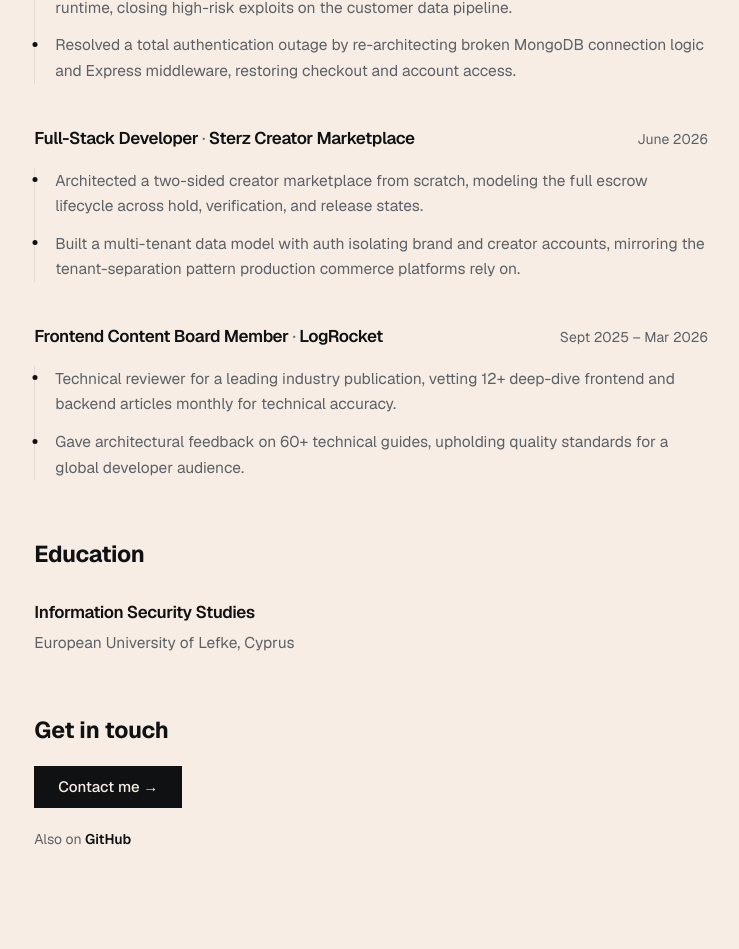
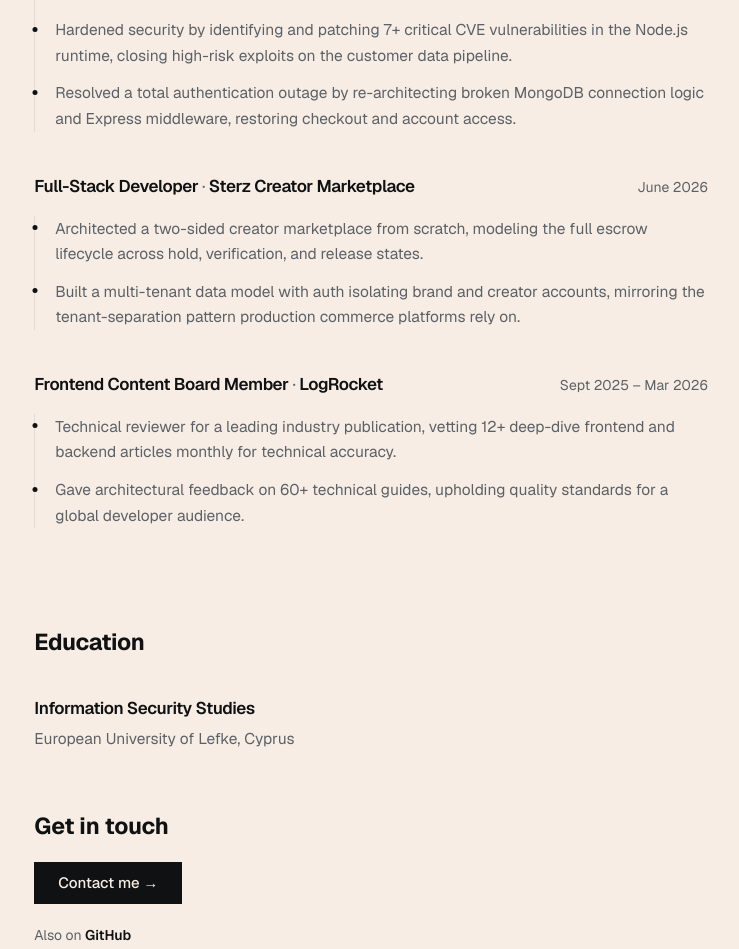
Before and after one commit to samuel-sarmah/samuel, a Next.js app: page /about in a window 1280 px wide. Shown: the part 1190-2139 px from the top of the page, without its empty margins (393-1132 px from the left). Before the commit the page ends 2097 px from the top, so only its background shows below. Built offline with nearby package versions, Linux system fonts and the light colour scheme.

Commit message:
Lay out the About page sections with the Section component

```diff
--- a/app/about/page.js
+++ b/app/about/page.js
@@ -1,5 +1,6 @@
 import Link from "next/link";
 import PageHeader from "@/components/PageHeader";
+import Section from "@/components/Section";
 import { SOCIALS } from "@/lib/nav";
 
 export const metadata = { title: "About · Samuel Ngobi" };
@@ -82,9 +83,8 @@ export default function About() {
         </p>
       </div>
 
-      <div className="mt-14">
-        <h2 className="section-label">Experience</h2>
-        <div className="mt-6 space-y-10">
+      <Section title="Experience">
+        <div className="space-y-10">
           {EXPERIENCE.map((job) => (
             <div key={`${job.role}-${job.company}`}>
               <div className="flex flex-wrap items-baseline justify-between gap-x-4 gap-y-1">
@@ -125,19 +125,16 @@ export default function About() {
             </div>
           ))}
         </div>
-      </div>
+      </Section>
 
-      <div className="mt-14">
-        <h2 className="section-label">Education</h2>
-        <div className="mt-6">
+      <Section title="Education">
         <h3 className="text-[17px] font-semibold tracking-tight">
           Information Security Studies
         </h3>
         <p className="mt-1 text-[15.5px] text-[var(--muted)]">
           European University of Lefke, Cyprus
         </p>
-        </div>
-      </div>
+      </Section>
 
       <div className="mt-14">
         <p className="section-label">Get in touch</p>
```
Lines whose indentation alone changed are shown as unchanged.
